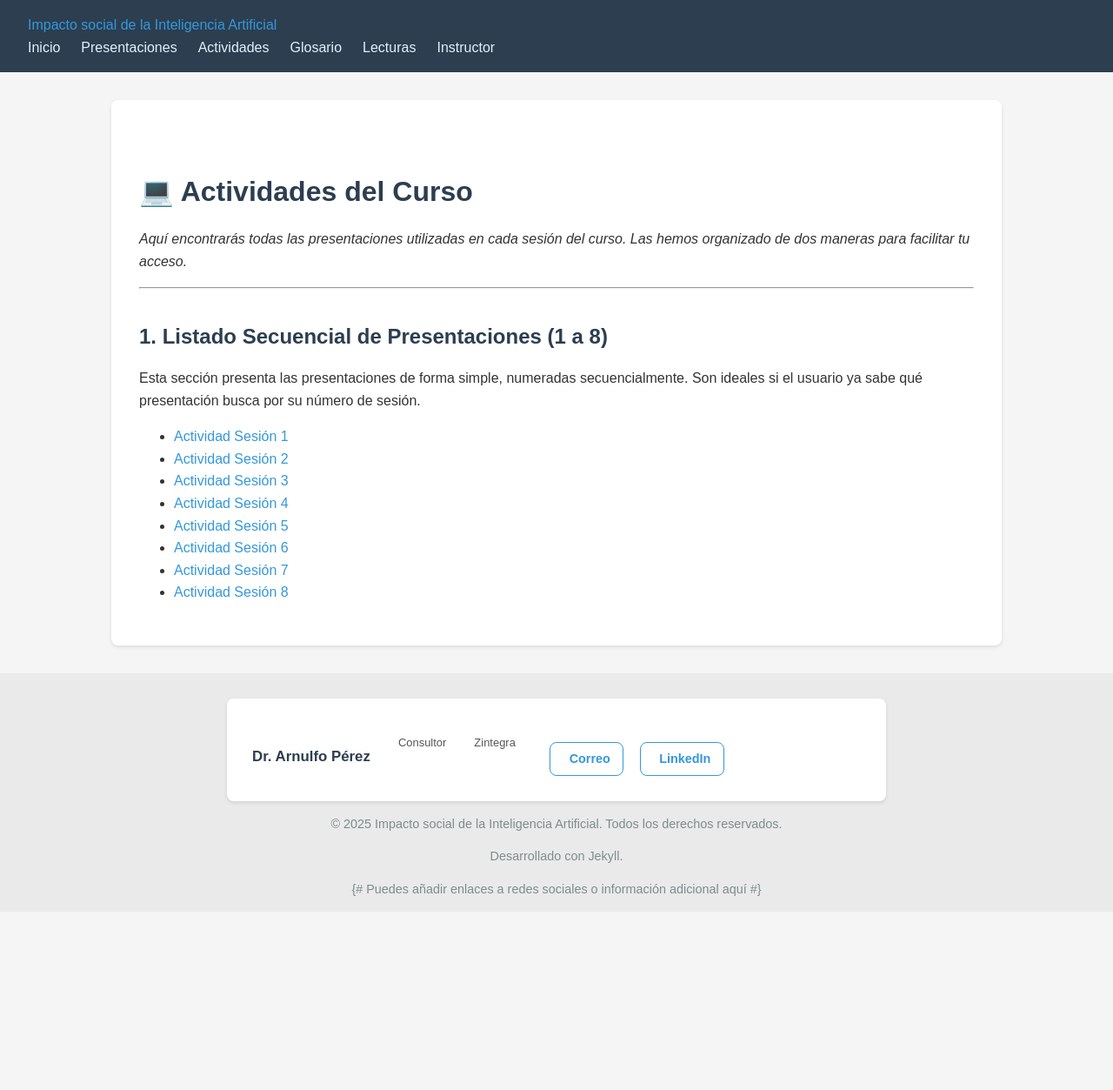
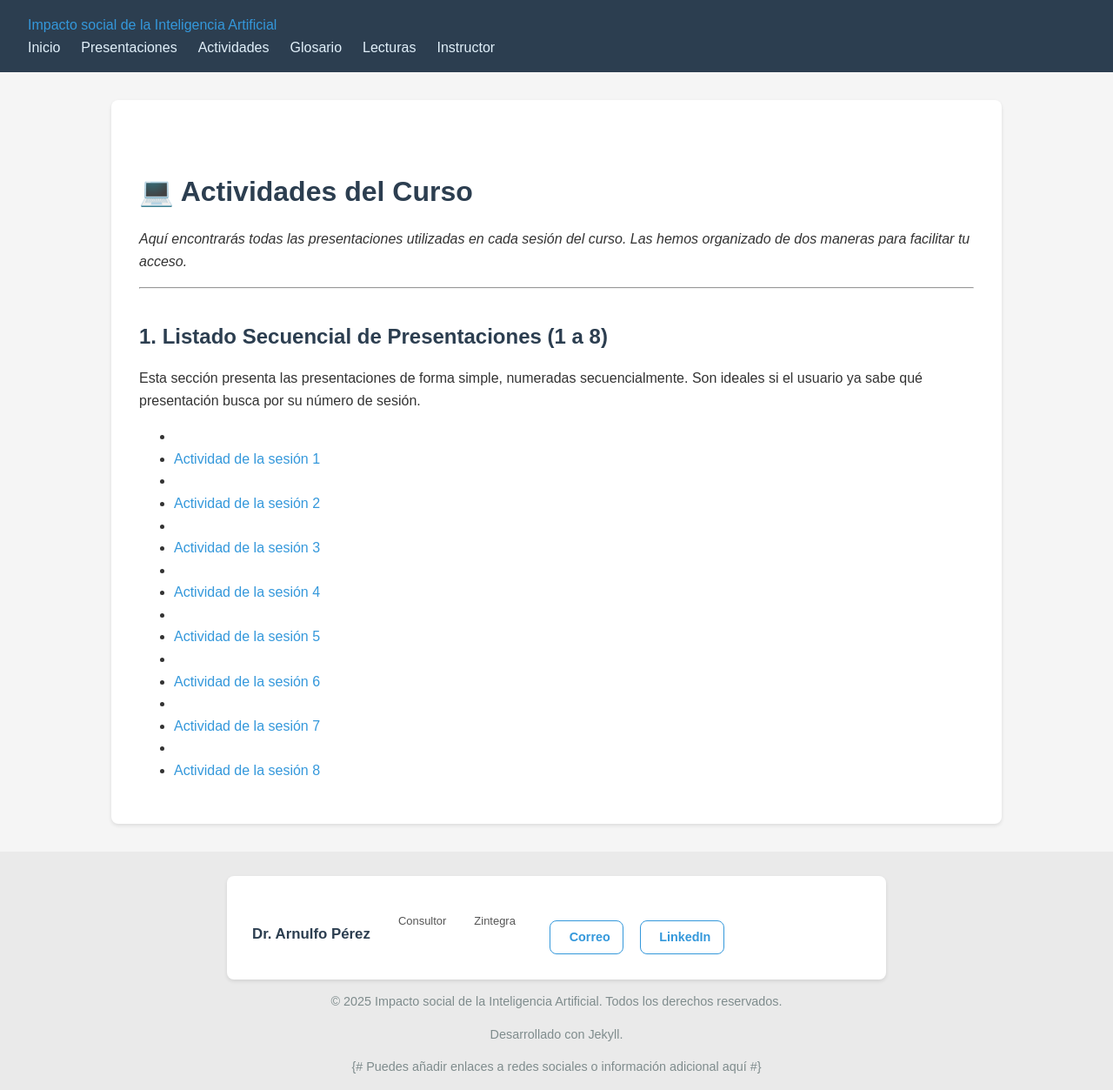
Before and after one commit to ArnulfoPerez/impacto_ai, a Jekyll site: the page built from actividades.md, in a window 1280 px wide. Shown: the whole page at 87% size. Built offline with Jekyll 4.4.1, drawn with Linux system fonts in a browser that asks for light colours; before the commit the page ends 1048 px from its top, so only the background shows below that.

Commit message:
Update actividades.md
testing

```diff
--- a/actividades.md
+++ b/actividades.md
@@ -18,10 +18,7 @@ Esta sección presenta las presentaciones de forma simple, numeradas secuencialm
   {% for i in (1..8) %}
     {% assign session_num = i | prepend: '00' | slice: -2, 2 %}
     <li>
-      <a href="{{ '/assets/activities/Actividad_S' | append: session_num | append: '.pdf' | relative_url }}"
-         target="_blank">
-        Actividad Sesión {{ i }}
-      </a>
+      <li><a href="{{ site.baseurl }}/assets/activities/Actividad_S{{ session_num }}.pdf" target="_blank">Actividad de la sesión {{ i }}</a></li>
     </li>
   {% endfor %}
 </ul>
```
